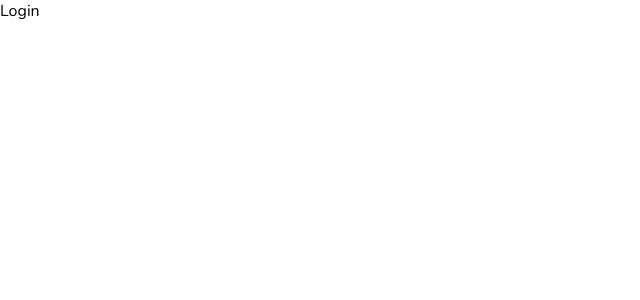
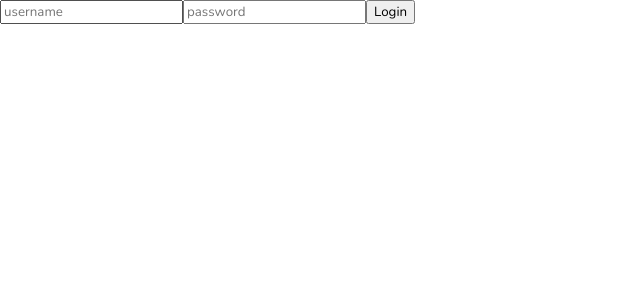
Before and after one commit to Abdurleone/alx_fullstack_project, a React (Create React App) app in the folder admin/: page /login in a window 1280 px wide. Shown: the top 300 px of the page, without its empty margins (0-640 px from the left). Built offline with nearby package versions, Linux system fonts and the light colour scheme.

Commit message:
Additional Admin Configs

```diff
--- a/admin/package.json
+++ b/admin/package.json
@@ -11,6 +11,7 @@
     "@testing-library/jest-dom": "^5.16.2",
     "@testing-library/react": "^12.1.3",
     "@testing-library/user-event": "^13.5.0",
+    "axios": "^1.7.7",
     "react": "^17.0.2",
     "react-circular-progressbar": "^2.0.4",
     "react-dom": "^17.0.2",
--- a/admin/src/components/sidebar/Sidebar.jsx
+++ b/admin/src/components/sidebar/Sidebar.jsx
@@ -21,7 +21,7 @@ const Sidebar = () => {
     <div className="sidebar">
       <div className="top">
         <Link to="/" style={{ textDecoration: "none" }}>
-          <span className="logo">lamadmin</span>
+          <span className="logo">Abdurleone Admin</span>
         </Link>
       </div>
       <hr />
--- /dev/null
+++ b/admin/src/context/AuthContext.js
@@ -0,0 +1,61 @@
+import { createContext, useEffect, useReducer } from "react";
+
+const INITIAL_STATE = {
+  user: JSON.parse(localStorage.getItem("user")) || null,
+  loading: false,
+  error: null,
+};
+
+export const AuthContext = createContext(INITIAL_STATE);
+
+const AuthReducer = (state, action) => {
+  switch (action.type) {
+    case "LOGIN_START":
+      return {
+        user: null,
+        loading: true,
+        error: null,
+      };
+    case "LOGIN_SUCCESS":
+      return {
+        user: action.payload,
+        loading: false,
+        error: null,
+      };
+    case "LOGIN_FAILURE":
+      return {
+        user: null,
+        loading: false,
+        error: action.payload,
+      };
+    case "LOGOUT":
+      return {
+        user: null,
+        loading: false,
+        error: null,
+      };
+    default:
+      return state;
+  }
+};
+
+export const AuthContextProvider = ({ children }) => {
+  const [state, dispatch] = useReducer(AuthReducer, INITIAL_STATE);
+
+  useEffect(() => {
+    localStorage.setItem("user", JSON.stringify(state.user));
+  }, [state.user]);
+
+  return (
+    <AuthContext.Provider
+      value={{
+        user: state.user,
+        loading: state.loading,
+        error: state.error,
+        dispatch,
+      }}
+    >
+      {children}
+    </AuthContext.Provider>
+  );
+};
--- a/admin/src/pages/login/Login.jsx
+++ b/admin/src/pages/login/Login.jsx
@@ -1,9 +1,60 @@
-import "./login.scss"
+import axios from "axios";
+import { useContext, useState } from "react";
+import { useNavigate } from "react-router-dom";
+import { AuthContext } from "../../context/AuthContext.js";
+import "./login.scss";
 
 const Login = () => {
+  const [credentials, setCredentials] = useState({
+    username: undefined,
+    password: undefined,
+  });
+
+  const { loading, error, dispatch } = useContext(AuthContext);
+
+  const navigate = useNavigate()
+
+  const handleChange = (e) => {
+    setCredentials((prev) => ({ ...prev, [e.target.id]: e.target.value }));
+  };
+
+  const handleClick = async (e) => {
+    e.preventDefault();
+    dispatch({ type: "LOGIN_START" });
+    try {
+      const res = await axios.post("/auth/login", credentials);
+      dispatch({ type: "LOGIN_SUCCESS", payload: res.data.details });
+      navigate("/")
+    } catch (err) {
+      dispatch({ type: "LOGIN_FAILURE", payload: err.response.data });
+    }
+  };
+
+
   return (
-    <div>Login</div>
-  )
-}
+    <div className="login">
+      <div className="lContainer">
+        <input
+          type="text"
+          placeholder="username"
+          id="username"
+          onChange={handleChange}
+          className="lInput"
+        />
+        <input
+          type="password"
+          placeholder="password"
+          id="password"
+          onChange={handleChange}
+          className="lInput"
+        />
+        <button disabled={loading} onClick={handleClick} className="lButton">
+          Login
+        </button>
+        {error && <span>{error.message}</span>}
+      </div>
+    </div>
+  );
+};
 
-export default Login
+export default Login;
```
Also changed, not shown: 1 other file (tests, documents, lock files or other folders).
